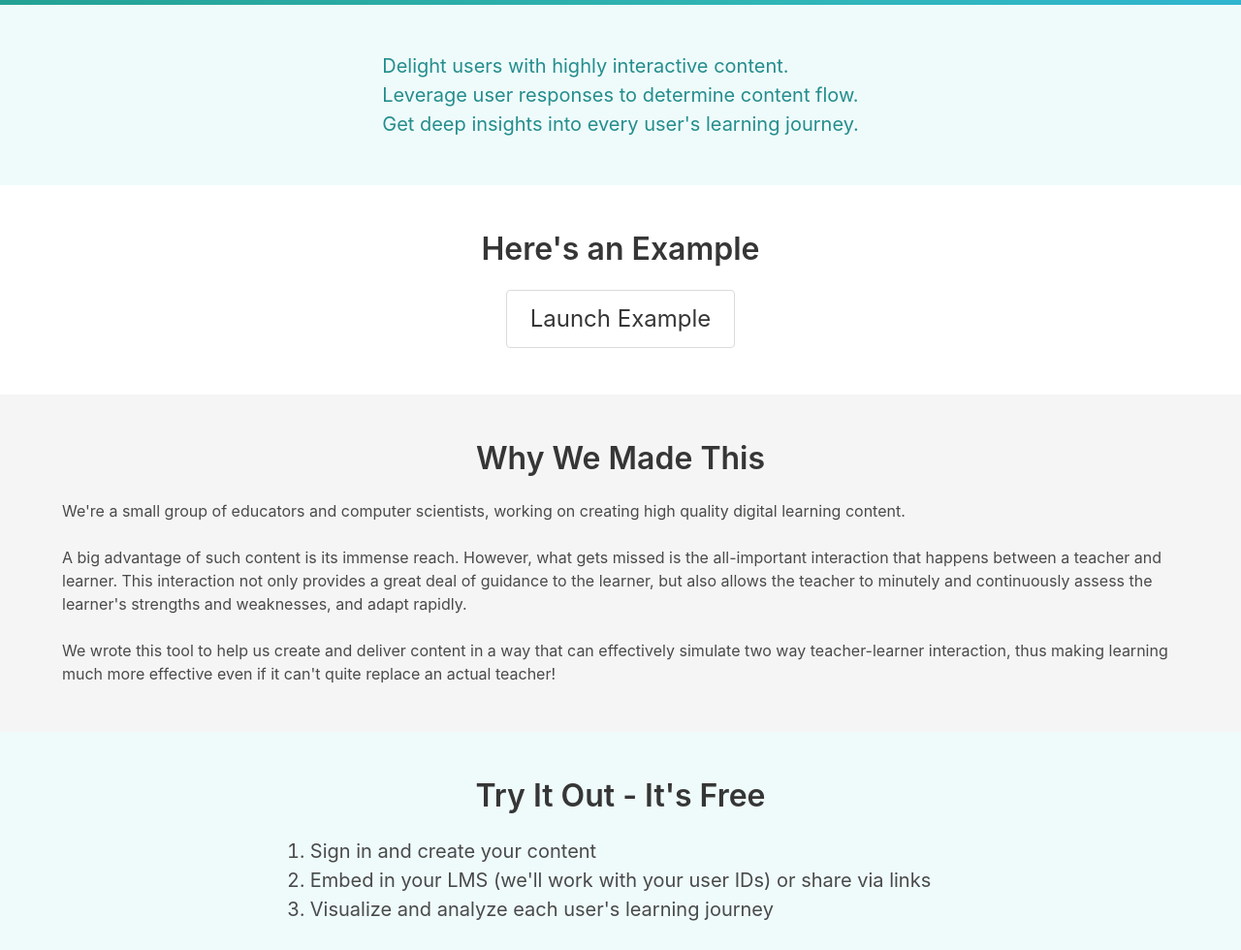
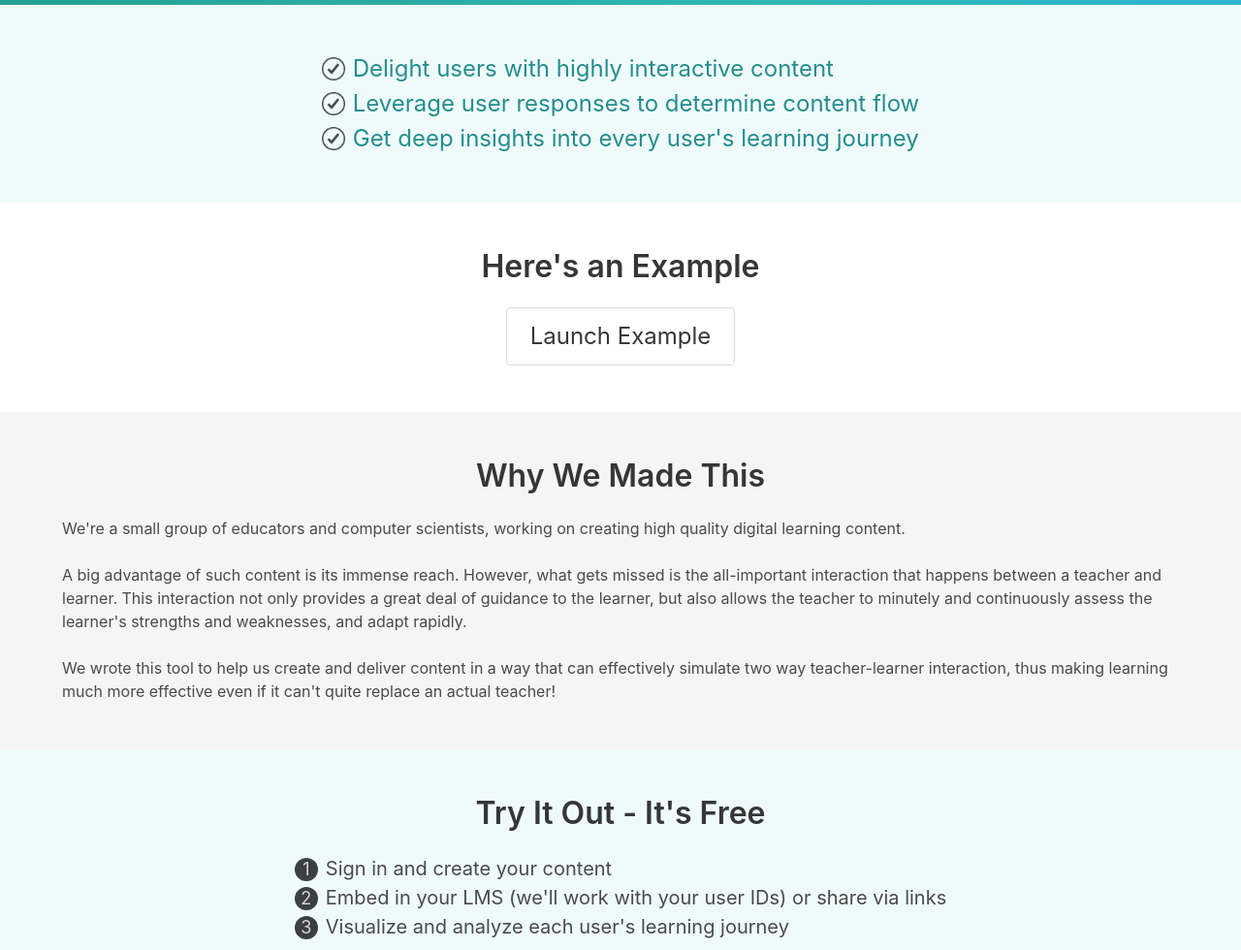
Before and after one commit to X-FLR6/chatbot-website, a Gatsby site: page / in a window 1280 px wide. Shown: the part 400-1380 px from the top of the page at 97% size. Built offline with nearby package versions, Linux system fonts and the light colour scheme; Gatsby itself is replaced by a stand-in of ours; a script that the page names is missing.

Commit message:
Some UI improvements

```diff
--- a/src/components/header.js
+++ b/src/components/header.js
@@ -9,17 +9,17 @@ function Header() {
         <div className="navbar-item">
           <HeaderBrand />
         </div>
-        <a
-          role="button"
-          className="navbar-burger"
-          aria-label="menu"
-          aria-expanded="false"
-          data-target="navbarBasicExample"
-        >
-          <span aria-hidden="true" />
-          <span aria-hidden="true" />
-          <span aria-hidden="true" />
-        </a>
+        {/*<a*/}
+        {/*  role="button"*/}
+        {/*  className="navbar-burger"*/}
+        {/*  aria-label="menu"*/}
+        {/*  aria-expanded="false"*/}
+        {/*  data-target="navbarBasicExample"*/}
+        {/*>*/}
+        {/*  <span aria-hidden="true" />*/}
+        {/*  <span aria-hidden="true" />*/}
+        {/*  <span aria-hidden="true" />*/}
+        {/*</a>*/}
       </div>
     </nav>
   );
--- a/src/pages/index.js
+++ b/src/pages/index.js
@@ -1,10 +1,12 @@
 import "./mystyles.scss";
 
+import classNames from "classnames";
 import React from "react";
 
 import DemoChatButton from "../components/demo-chat-button";
 import Layout from "../components/layout";
 import SEO from "../components/seo";
+import styles from "./index.module.css";
 
 function IndexPage() {
   return (
@@ -22,10 +24,15 @@ function IndexPage() {
       </section>
       <div className="hero has-background-primary-light has-text-primary-dark">
         <div className="hero-body is-flex is-justify-content-center">
-          <ul className="is-size-5">
-            <li>Delight users with highly interactive content.</li>
-            <li>Leverage user responses to determine content flow.</li>
-            <li>Get deep insights into every user&apos;s learning journey.</li>
+          <ul
+            className={classNames(
+              styles.introFeatures,
+              "is-size-5 is-size-4-tablet"
+            )}
+          >
+            <li>Delight users with highly interactive content</li>
+            <li>Leverage user responses to determine content flow</li>
+            <li>Get deep insights into every user&apos;s learning journey</li>
           </ul>
         </div>
       </div>
@@ -58,14 +65,14 @@ function IndexPage() {
       </section>
       <section className="section is-flex is-flex-direction-column is-align-items-center has-background-primary-light">
         <h3 className="title">Try It Out - It&apos;s Free</h3>
-        <ol className="is-size-5">
+        <ul className={classNames(styles.stepsToTry, "is-size-5")}>
           <li>Sign in and create your content</li>
           <li>
             Embed in your LMS (we&apos;ll work with your user IDs) or share via
             links
           </li>
           <li>Visualize and analyze each user&apos;s learning journey</li>
-        </ol>
+        </ul>
         <div className="block" />
         <div className="block" />
         <a
--- /dev/null
+++ b/src/pages/index.module.css
@@ -0,0 +1,33 @@
+.introFeatures li::before {
+  content: "";
+  position: relative;
+  top: 4px;
+  display: inline-block;
+  width: 24px;
+  height: 24px;
+  margin-right: 8px;
+  background-image: url(../images/check-icon.png);
+  background-size: contain;
+}
+
+.stepsToTry {
+  counter-reset: steps;
+}
+
+.stepsToTry li {
+  counter-increment: steps;
+}
+
+.stepsToTry li::before {
+  content: counter(steps);
+  display: inline-grid;
+  place-items: center;
+  width: 24px;
+  height: 24px;
+  line-height: 24px;
+  margin-right: 8px;
+  border-radius: 50%;
+  background: #3b3f41;
+  color: #d7d7d7;
+  font-size: 90%;
+}
```
Also changed, not shown: src/images/check-icon.png (added).
